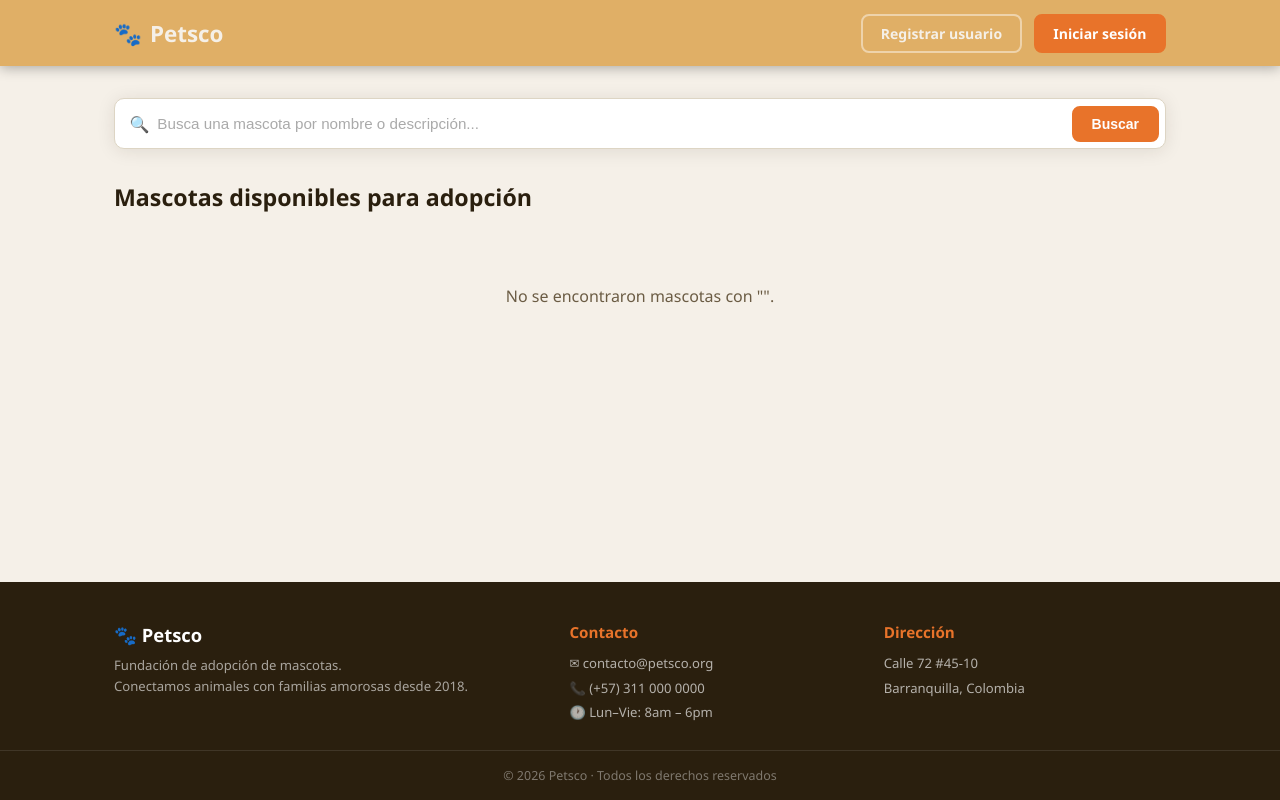
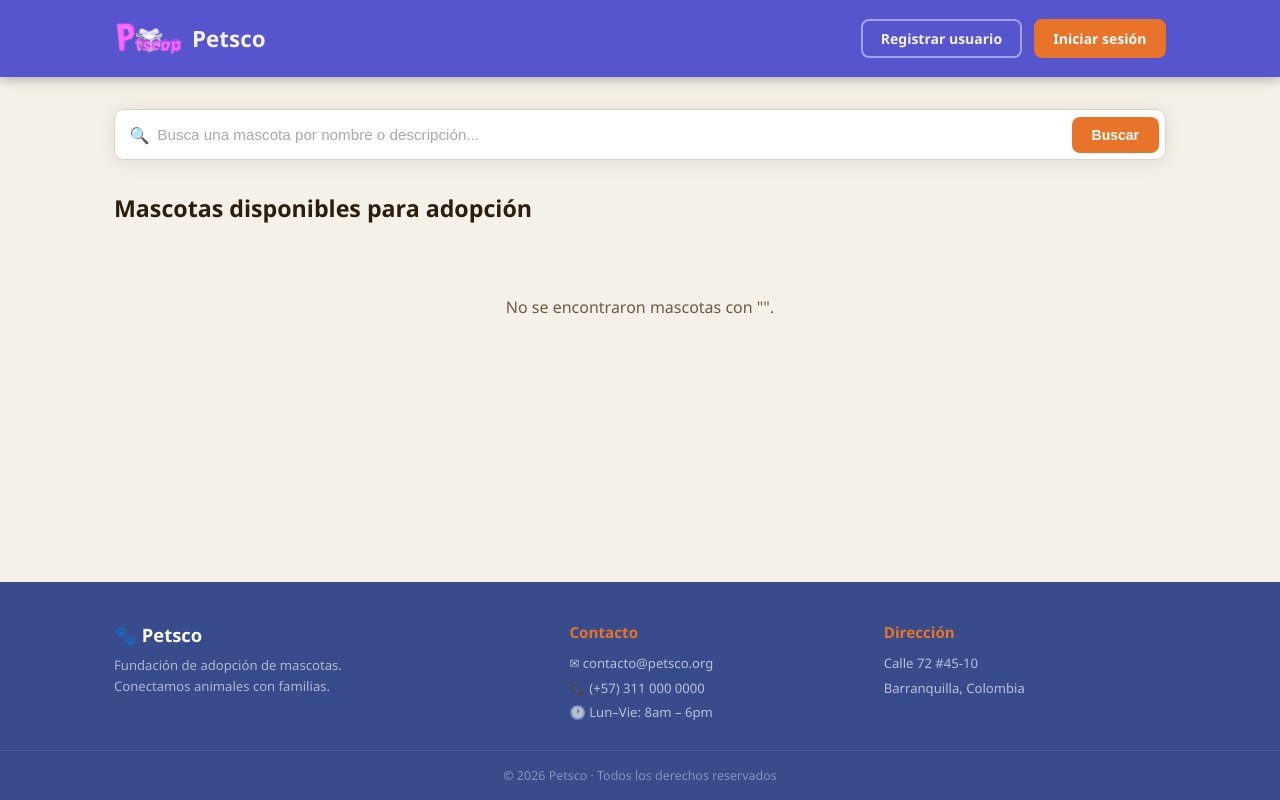
Before and after one commit to cdacurio115/project-petsco, a Flask app: page / in a window 1280 px wide. Run offline with Flask 3, Linux system fonts and the light colour scheme.

Commit message:
cambios de colores y logo de la pagina

```diff
--- a/myblog/static/css/styles.css
+++ b/myblog/static/css/styles.css
@@ -43,7 +43,7 @@ a { text-decoration: none; color: inherit; }
 
 /* ── HEADER ── */
 .site-header {
-    background: #e0af66;
+    background: #5755ce;
     position: sticky;
     top: 0;
     z-index: 100;
@@ -118,7 +118,7 @@ a { text-decoration: none; color: inherit; }
 
 /* ── FOOTER ── */
 .site-footer {
-    background: #2a1f0e;
+    background: #384b8b;
     color: rgba(255,255,255,.75);
     margin-top: auto;
 }
@@ -488,3 +488,10 @@ a { text-decoration: none; color: inherit; }
     font-weight: 600;
 }
 .detail-notice a:hover { text-decoration: underline; }
+
+.brand-logo {
+    width: 70px;
+    height: 50px;
+    object-fit: contain;
+    border-radius: 6px;
+}
--- a/myblog/templates/base.html
+++ b/myblog/templates/base.html
@@ -12,7 +12,7 @@
     <header class="site-header">
         <div class="header-inner">
             <a href="{{ url_for('blog.index') }}" class="brand">
-                <span class="brand-icon">🐾</span>
+                <img src="{{ url_for('static', filename='img/petsco.png') }}" alt="Petsco" class = "brand-logo">
                 <span class="brand-name">Petsco</span>
             </a>
             <nav class="header-nav">
@@ -43,7 +43,7 @@
         <div class="footer-inner">
             <div class="footer-col">
                 <p class="footer-brand">🐾 Petsco</p>
-                <p class="footer-tagline">Fundación de adopción de mascotas.<br>Conectamos animales con familias amorosas desde 2018.</p>
+                <p class="footer-tagline">Fundación de adopción de mascotas.<br>Conectamos animales con familias.</p>
             </div>
             <div class="footer-col">
                 <h4 class="footer-heading">Contacto</h4>
```
Also changed, not shown: myblog/static/img/petsco.png (added).
